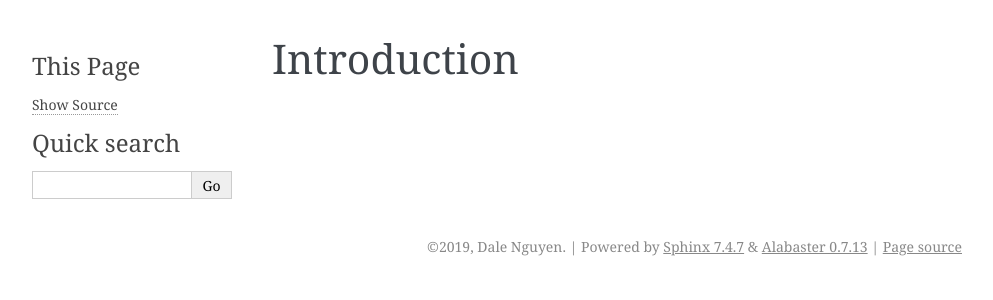
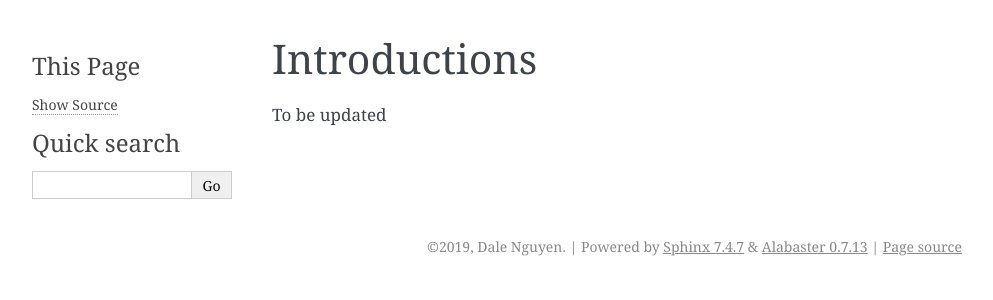
Before and after one commit to dalenguyen/firebase-wordpress-docs, a Sphinx documentation site: the page built from docs/introduction.rst, in a window 1280 px wide. Shown: the top 300 px of the page, without its empty margins (148-1141 px from the left). Built offline with Sphinx 7.4.7, drawn with Linux system fonts in a browser that asks for light colours.

Commit message:
Added place holders

```diff
--- a/docs/firebase-wordpress-integration.rst
+++ b/docs/firebase-wordpress-integration.rst
@@ -1,2 +1,4 @@
 How to integrate Firebase to WordPress
-==========================================================
+=============
+
+To be updated
--- a/docs/introduction.rst
+++ b/docs/introduction.rst
@@ -1,2 +1,4 @@
-Introduction
-==========================================================
+Introductions
+=============
+
+To be updated
--- a/docs/retrive-data-from-firestore.rst
+++ b/docs/retrive-data-from-firestore.rst
@@ -1,2 +1,4 @@
 How to Retrieve Data from Firestore and Display on WordPress
-==========================================================
+=============
+
+To be updated
--- a/docs/work-with-firebase-custom-claims.rst
+++ b/docs/work-with-firebase-custom-claims.rst
@@ -1,2 +1,4 @@
 How to Work With Firebase Custom Claims in WordPress
-==========================================================
+=============
+
+To be updated
```
